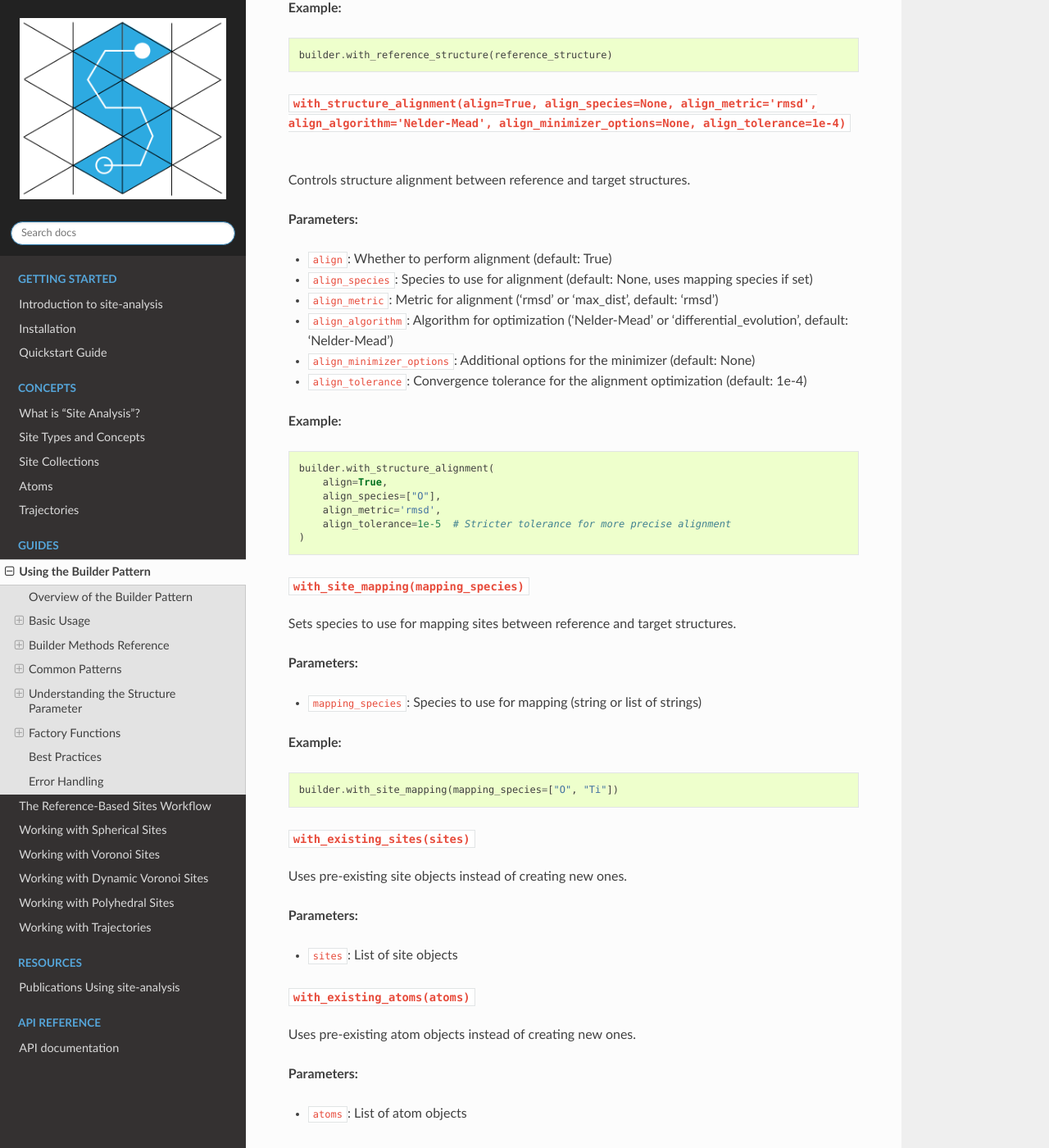
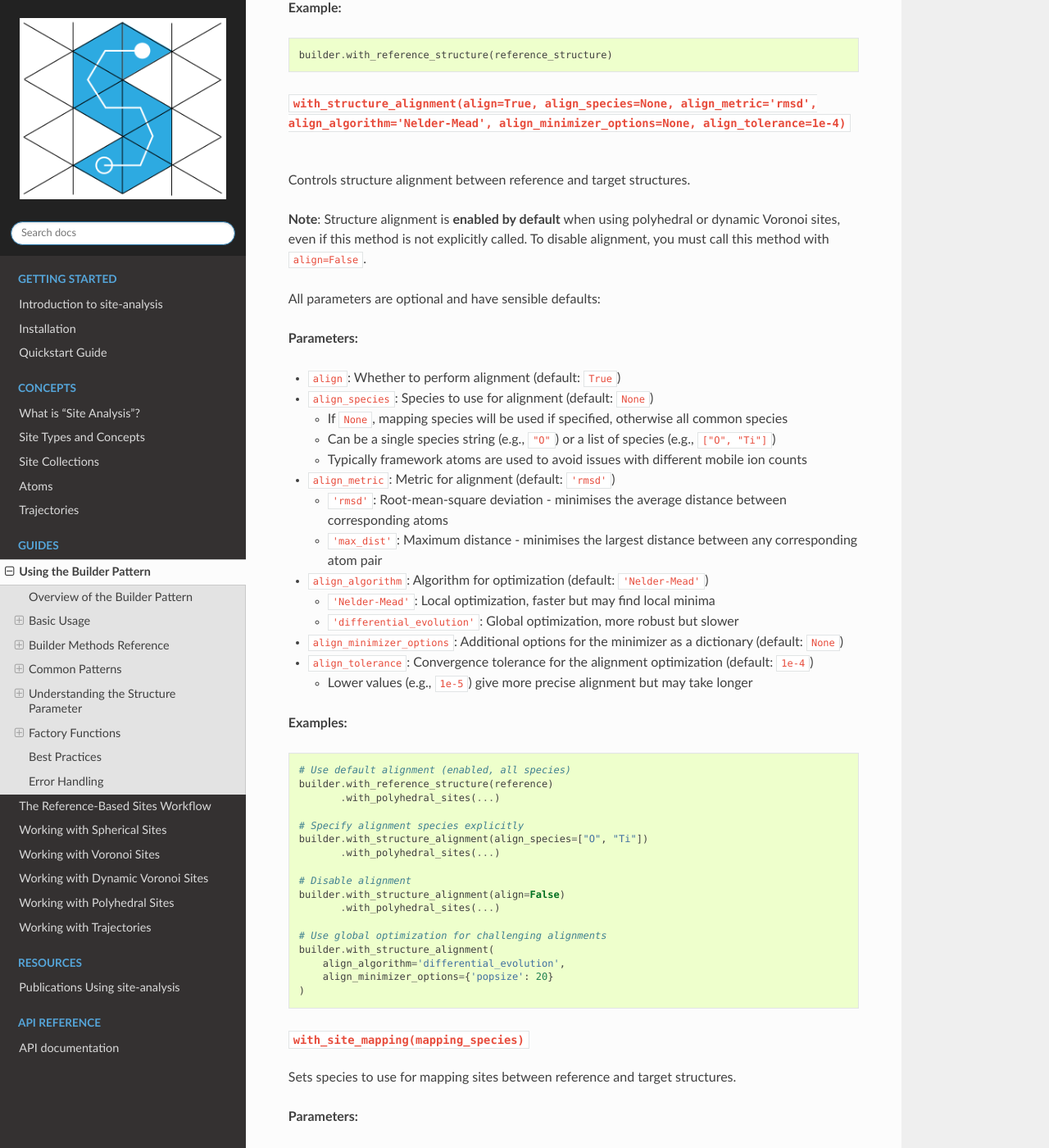
Before and after one commit to bjmorgan/site-analysis, a Sphinx documentation site: the page built from docs/source/guides/builders.md, in a window 1280 px wide and 1400 px high, scrolled down 5635 px. Shown: the whole window at 82% size. Built offline with Sphinx 7.4.7 and the Read the Docs theme 3.1.0, drawn with Linux system fonts in a browser that asks for light colours.

Commit message:
Updated alignment documentation
Closes https://github.com/bjmorgan/site-analysis/issues/9

````diff
--- a/docs/source/guides/builders.md
+++ b/docs/source/guides/builders.md
@@ -228,21 +228,44 @@ builder.with_reference_structure(reference_structure)
 #### `with_structure_alignment(align=True, align_species=None, align_metric='rmsd', align_algorithm='Nelder-Mead', align_minimizer_options=None, align_tolerance=1e-4)`
 Controls structure alignment between reference and target structures.
 
+**Note**: Structure alignment is **enabled by default** when using polyhedral or dynamic Voronoi sites, even if this method is not explicitly called. To disable alignment, you must call this method with `align=False`.
+
+All parameters are optional and have sensible defaults:
+
 **Parameters:**
-- `align`: Whether to perform alignment (default: True)
-- `align_species`: Species to use for alignment (default: None, uses mapping species if set)
-- `align_metric`: Metric for alignment ('rmsd' or 'max_dist', default: 'rmsd')
-- `align_algorithm`: Algorithm for optimization ('Nelder-Mead' or 'differential_evolution', default: 'Nelder-Mead')
-- `align_minimizer_options`: Additional options for the minimizer (default: None)
-- `align_tolerance`: Convergence tolerance for the alignment optimization (default: 1e-4)
+- `align`: Whether to perform alignment (default: `True`)
+- `align_species`: Species to use for alignment (default: `None`)
+  - If `None`, mapping species will be used if specified, otherwise all common species
+  - Can be a single species string (e.g., `"O"`) or a list of species (e.g., `["O", "Ti"]`)
+  - Typically framework atoms are used to avoid issues with different mobile ion counts
+- `align_metric`: Metric for alignment (default: `'rmsd'`)
+  - `'rmsd'`: Root-mean-square deviation - minimises the average distance between corresponding atoms
+  - `'max_dist'`: Maximum distance - minimises the largest distance between any corresponding atom pair
+- `align_algorithm`: Algorithm for optimization (default: `'Nelder-Mead'`)
+  - `'Nelder-Mead'`: Local optimization, faster but may find local minima
+  - `'differential_evolution'`: Global optimization, more robust but slower
+- `align_minimizer_options`: Additional options for the minimizer as a dictionary (default: `None`)
+- `align_tolerance`: Convergence tolerance for the alignment optimization (default: `1e-4`)
+  - Lower values (e.g., `1e-5`) give more precise alignment but may take longer
 
-**Example:**
+**Examples:**
 ```python
+# Use default alignment (enabled, all species)
+builder.with_reference_structure(reference)
+       .with_polyhedral_sites(...)
+
+# Specify alignment species explicitly
+builder.with_structure_alignment(align_species=["O", "Ti"])
+       .with_polyhedral_sites(...)
+
+# Disable alignment
+builder.with_structure_alignment(align=False)
+       .with_polyhedral_sites(...)
+
+# Use global optimization for challenging alignments
 builder.with_structure_alignment(
-    align=True,
-    align_species=["O"],
-    align_metric='rmsd',
-    align_tolerance=1e-5  # Stricter tolerance for more precise alignment
+    align_algorithm='differential_evolution',
+    align_minimizer_options={'popsize': 20}
 )
 ```
 
````
Also changed, not shown: docs/source/guides/reference_workflow.md (+10 -6 lines), 1 other file.
